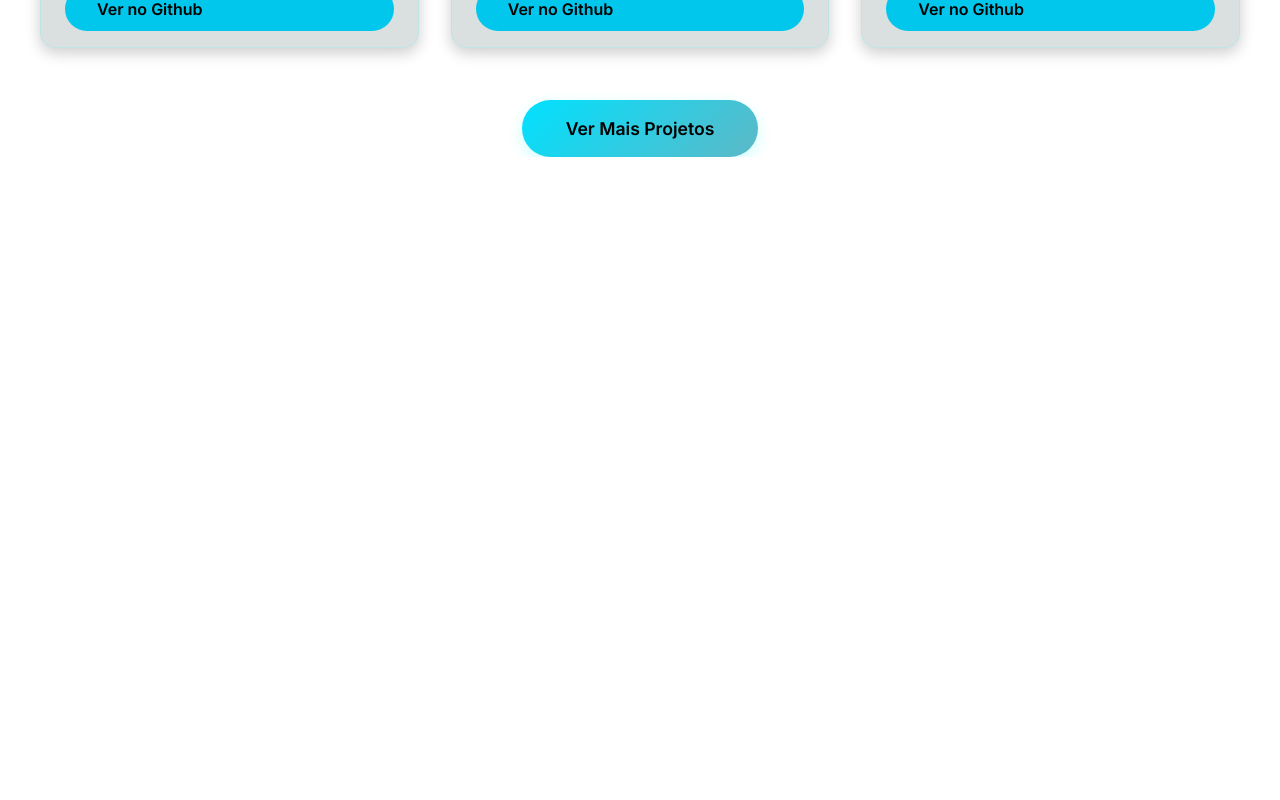
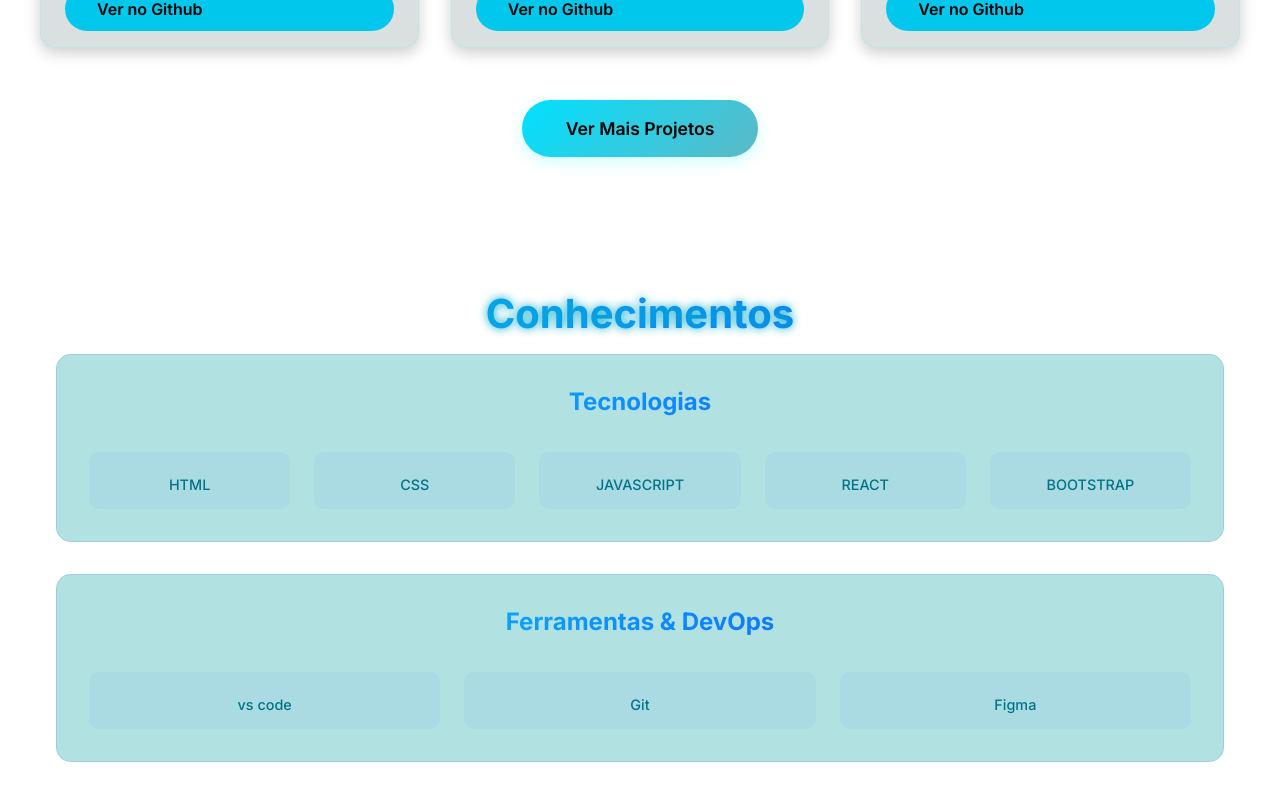
Before and after one commit to mjayglen/Portfolio, a React (Vite) app: page / in a window 1280 px wide. Shown: the part 1332-2132 px from the top of the page. Before the commit the page ends 1489 px from the top, so only its background shows below. Built offline with nearby package versions, Linux system fonts and the light colour scheme.

Commit message:
:sparkles: feat: Adiocionada componente Knowledge. :lipstick: feat: Adicionada estilização há Knowledge.

```diff
--- a/src/App.jsx
+++ b/src/App.jsx
@@ -5,6 +5,7 @@ import './assets/Styles/default.css'
 import Header from './assets/Components/Header/Header'
 import Hero from './assets/Components/Hero/Hero'
 import Projects from './assets/Components/Projects/Projects'
+import Knowledge from './assets/Components/Knowledge/Knowledge'
 
 function App() {
   const [count, setCount] = useState(0)
@@ -14,6 +15,7 @@ function App() {
     <Header/>
     <Hero/>
     <Projects/>
+    <Knowledge/>
     </>
   )
 }
--- /dev/null
+++ b/src/assets/Components/Knowledge/Knowledge.css
@@ -0,0 +1,95 @@
+section.knowledge {
+    padding: 5em 2em;
+    position: relative;
+    overflow: hidden;
+}
+
+section.knowledge h1.section-title {
+     background: linear-gradient(90deg, var(--primary-100), var(--secondary-700));
+    -webkit-background-clip: text;
+    background-clip: text;
+    -webkit-text-fill-color: transparent;
+    font-size: 2.5em;
+    text-shadow: 0 0 10px var(--primary-300);
+    text-align: center;
+}
+
+section.knowledge .knowledge-container {
+    max-width: 1200px;
+    margin: 0 auto;
+    display: grid;
+    grid-template-columns: repeat(auto-fit, minmax(300px, 1fr));
+    gap: 2em;
+    padding: 1em;
+}
+
+section.knowledge .knowledge-container .knowledge-itens {
+    background: rgba(0, 155, 155, 0.3);
+    border: 1px solid rgba(34, 93, 255, 0.15);
+    border-radius: 15px;
+    padding: 2em;
+    transition: all 0.4s cubic-bezier(0.4, 0, 0.2, 1);
+    position: relative;
+    overflow: hidden;
+}
+
+section.knowledge .knowledge-container .knowledge-itens::before {
+    content: '';
+    position: absolute;
+    top: 0;
+    left: 0;
+    right: 0;
+    bottom: 0;
+    background: linear-gradient(45deg, rgba(34, 93, 255, 0.1), transparent);
+    opacity: 0;
+    transition: opacity 0.4s ease;
+}
+
+section.knowledge .knowledge-container .knowledge-itens:hover {
+    transform: translateY(-10px);
+    border-color: rgba(34, 93, 255, 0.4);
+}
+
+section.knowledge .knowledge-container .knowledge-itens:hover::before {
+    opacity: 1;
+}
+
+section.knowledge .knowledge-container .knowledge-itens h2 {
+    color: var(--primary-900);
+    font-size: 1.5em;
+    margin-bottom: 1.5em;
+    text-align: center;
+    background: linear-gradient(135deg, var(--primary-100), var(--secondary-700));
+    background-clip: text;
+    -webkit-background-clip: text;
+    -webkit-text-fill-color: transparent;
+}
+
+section.knowledge .knowledge-container .knowledge-itens .knowledge-content .knowledge-grid {
+    display: grid;
+    grid-template-columns: repeat(auto-fit, minmax(100px, 1fr));
+    gap: 1.5em;
+}
+
+section.knowledge .knowledge-container .knowledge-itens .knowledge-content .knowledge-grid .tech-itens {
+    display: flex;
+    flex-direction: column;
+    align-items: center;
+    gap: 0.5em;
+    padding: 1em;
+    background: rgba(34, 93, 255, 0.05);
+    border-radius: 10px;
+    transition: all 0.3s ease;
+}
+
+section.knowledge .knowledge-container .knowledge-itens .knowledge-content .knowledge-grid .tech-itens:hover {
+    background: rgba(34, 93, 255, 0.1);
+    transform: translateY(-5px);
+}
+
+section.knowledge .knowledge-container .knowledge-itens .knowledge-content .knowledge-grid .tech-itens span {
+    color: var(--primary-600);
+    font-size: 0.9em;
+    font-weight: 500;
+    text-align: center;
+}
--- /dev/null
+++ b/src/assets/Components/Knowledge/Knowledge.jsx
@@ -0,0 +1,63 @@
+import React from "react";
+import './Knowledge.css'
+
+function Knowledge () {
+    return(
+        <section className="knowledge">
+            <h1 className="section-title">Conhecimentos</h1>
+            <div className="knowledge-container">
+                <div className="knowledge-itens">
+                    <h2>Tecnologias</h2>
+                    <div className="knowledge-content">
+                        <div className="knowledge-grid">
+                            <div className="tech-itens">
+                                <i className="bi bi-filetype-html"></i>
+                                <span>HTML</span>
+                            </div>
+                            <div className="tech-itens">
+                                <i className="bi bi-css"></i>
+                                <span>CSS</span>
+                            </div>
+                            <div className="tech-itens">
+                                <i className="bi bi-javascript"></i>
+                                <span>JAVASCRIPT</span>
+                            </div>
+                            <div className="tech-itens">
+                                <i className="bi bi-filetype-jsx"></i>
+                                <span>REACT</span>
+                            </div>
+                            <div className="tech-itens">
+                                <i className="bi bi-bootstrap-fill"></i>
+                                <span>BOOTSTRAP</span>
+                            </div>
+                        </div>
+                    </div>
+                </div>
+            </div>
+
+            <div className="knowledge-container">
+                <div className="knowledge-itens">
+                    <h2>Ferramentas & DevOps</h2>
+                    <div className="knowledge-content">
+                        <div className="knowledge-grid">
+                            <div className="tech-itens">
+                                <i className="bi bi-code-slash"></i>
+                                <span>vs code</span>
+                            </div>
+                            <div className="tech-itens">
+                                <i className="bi bi-git"></i>
+                                <span>Git</span>
+                            </div>
+                            <div className="tech-itens">
+                                <i className="bi bi-palette"></i>
+                                <span>Figma</span>
+                            </div>
+                        </div>
+                    </div>
+                </div>
+            </div>
+        </section>
+    )
+}
+
+export default Knowledge
```
